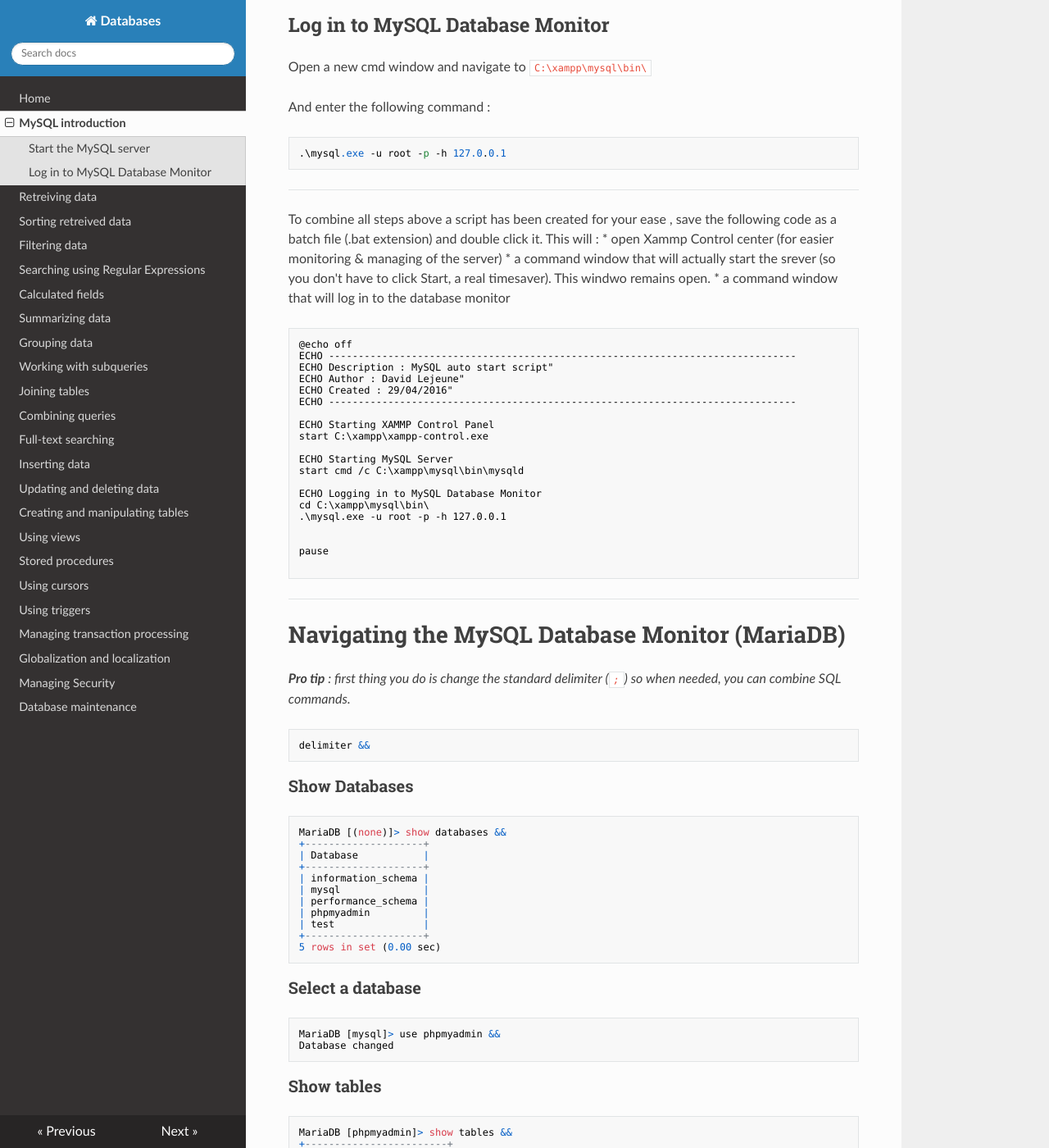
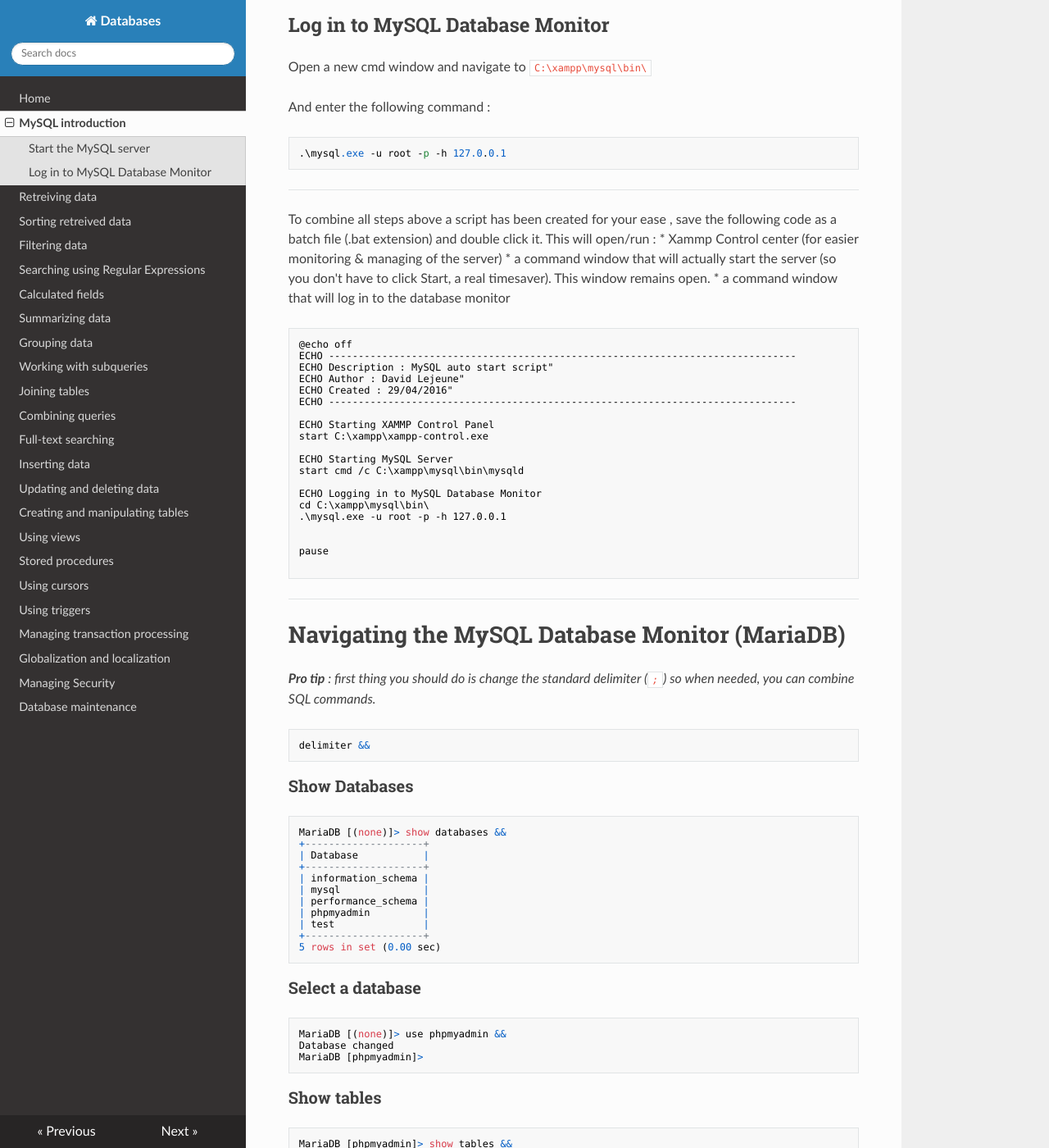
Before and after one commit to sillevl/course-databases, an MkDocs documentation site: the page built from docs/mysql-introduction.md, in a window 1280 px wide and 1400 px high, scrolled down 275 px. Shown: the whole window at 82% size. Built offline with MkDocs 1.6.1, drawn with Linux system fonts in a browser that asks for light colours; nearby versions of some CDN libraries; old or Windows-style settings are respelled for this version of MkDocs.

Commit message:
Update mysql-introduction.md
Removed typing errors

````diff
--- a/docs/mysql-introduction.md
+++ b/docs/mysql-introduction.md
@@ -16,9 +16,9 @@ And enter the following command :
 ```
 
 ---
-To combine all steps above a script has been created for your ease , save the following code as a batch file (.bat extension) and double click it. This will :
-* open Xammp Control center (for easier monitoring & managing of the server)
-* a command window that will actually start the srever (so you don't have to click Start, a real timesaver). This windwo remains open.
+To combine all steps above a script has been created for your ease , save the following code as a batch file (.bat extension) and double click it. This will open/run :
+* Xammp Control center (for easier monitoring & managing of the server)
+* a command window that will actually start the server (so you don't have to click Start, a real timesaver). This window remains open.
 * a command window that will log in to the database monitor
 ```bat
 @echo off
@@ -48,7 +48,7 @@ pause
 
 
 # Navigating the MySQL Database Monitor (MariaDB)
-<i><b>Pro tip</b> : first thing you do is change the standard delimiter (``` ; ```) so when needed, you can combine SQL commands.</i>
+<i><b>Pro tip</b> : first thing you should do is change the standard delimiter (``` ; ```) so when needed, you can combine SQL commands.</i>
 ```sql
 delimiter &&
 ```
@@ -74,8 +74,9 @@ MariaDB [(none)]> show databases &&
 ### Select a database
 
 ```sql
-MariaDB [mysql]> use phpmyadmin &&
+MariaDB [(none)]> use phpmyadmin &&
 Database changed
+MariaDB [phpmyadmin]>
 ```
 ### Show tables
 ```sql
````
